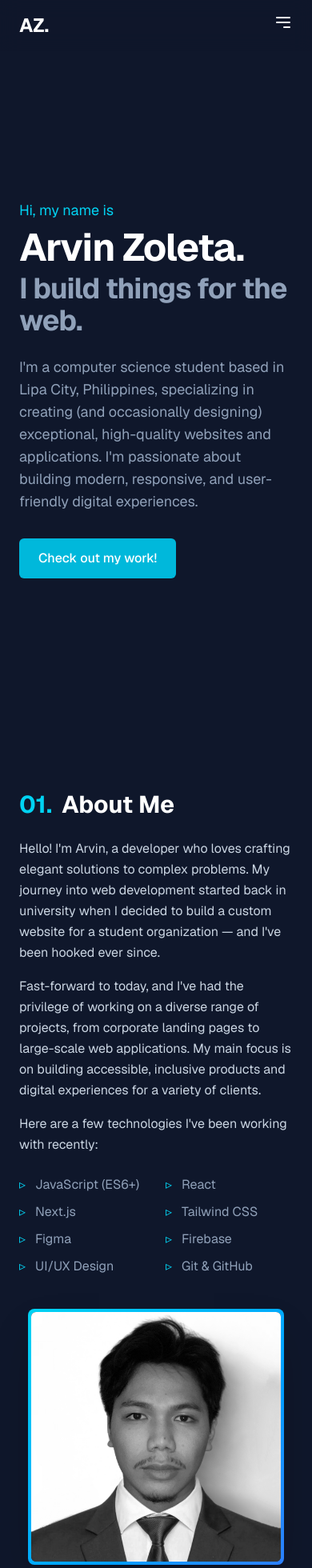
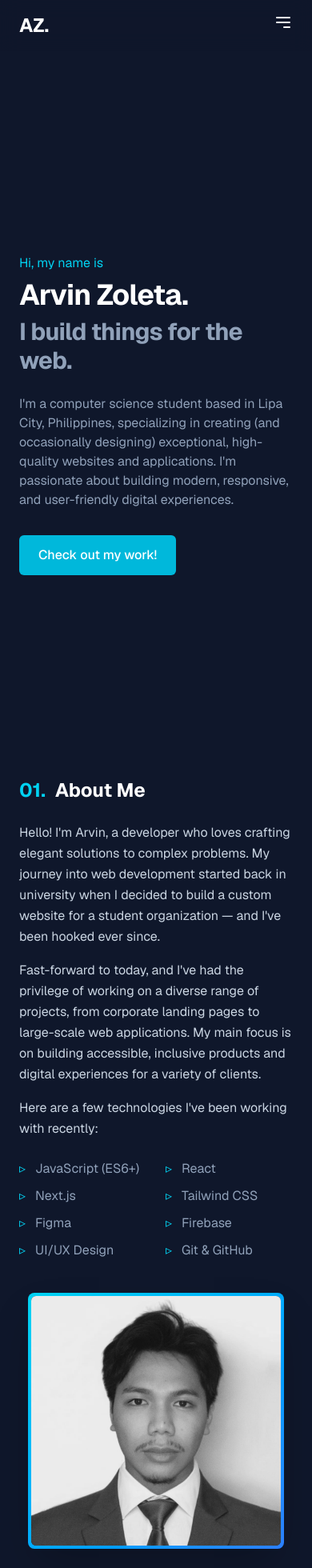
Before and after one commit to odiatob/Personal-Portfolio, a Next.js app: page / in a window 390 px wide. Shown: the top 1960 px of the page at 80% size. Built offline with nearby package versions, Linux system fonts and the light colour scheme.

Commit message:
Refactor code structure for improved readability and maintainability

```diff
--- a/src/app/screens/Homepage.js
+++ b/src/app/screens/Homepage.js
@@ -49,7 +49,7 @@ export default function Homepage() {
       description: "A real-time emergency alert and redirection system for DLSL students that notifies of ongoing emergencies everywhere except the login page, offering escalating information and contact links for location-specific assistance.",
       tech: ["Next.js", "React", "Tailwind CSS", "Supabase"],
       imageUrl:"/ST.png",
-      link: "https://safetag-h39z.vercel.app/"
+      link: "https://safetag-rose.vercel.app/"
     },
     {
       title: "Job Finder from API data (Mobile App)",
@@ -101,11 +101,11 @@ export default function Homepage() {
         </nav>
         {/* Mobile Menu */}
         {isMenuOpen && (
-          <div className="md:hidden bg-slate-800">
-            <div className="px-2 pt-2 pb-3 space-y-1 sm:px-3 flex flex-col items-center">
-              <a href="#about" className="block px-3 py-2 rounded-md text-base font-medium hover:text-cyan-400" onClick={() => setIsMenuOpen(false)}>About</a>
-              <a href="#projects" className="block px-3 py-2 rounded-md text-base font-medium hover:text-cyan-400" onClick={() => setIsMenuOpen(false)}>Projects</a>
-              <a href="#contact" className="block px-3 py-2 rounded-md text-base font-medium hover:text-cyan-400" onClick={() => setIsMenuOpen(false)}>Contact</a>
+          <div className="md:hidden absolute top-full left-0 w-full bg-slate-900/95 backdrop-blur-md border-b border-slate-800 shadow-xl">
+            <div className="px-6 py-8 space-y-6 flex flex-col items-center">
+              <a href="#about" className="text-lg font-medium text-slate-300 hover:text-cyan-400 transition-colors" onClick={() => setIsMenuOpen(false)}>About</a>
+              <a href="#projects" className="text-lg font-medium text-slate-300 hover:text-cyan-400 transition-colors" onClick={() => setIsMenuOpen(false)}>Projects</a>
+              <a href="#contact" className="text-lg font-medium text-slate-300 hover:text-cyan-400 transition-colors" onClick={() => setIsMenuOpen(false)}>Contact</a>
             </div>
           </div>
         )}
@@ -113,12 +113,12 @@ export default function Homepage() {
 
       <main className="container mx-auto px-6">
         {/* --- Hero Section --- */}
-        <section id="hero" className="min-h-screen flex items-center">
+        <section id="hero" className="min-h-screen flex items-center pt-16 md:pt-0">
           <div className="max-w-3xl">
-            <p className="text-cyan-400 text-lg mb-2">Hi, my name is</p>
-            <h1 className="text-5xl md:text-7xl font-bold text-white tracking-tight">Arvin Zoleta.</h1>
-            <h2 className="text-4xl md:text-6xl font-bold text-slate-400 mt-2 tracking-tight">I build things for the web.</h2>
-            <p className="mt-6 text-lg text-slate-400">
+            <p className="text-cyan-400 text-base md:text-lg mb-2">Hi, my name is</p>
+            <h1 className="text-4xl sm:text-5xl md:text-7xl font-bold text-white tracking-tight">Arvin Zoleta.</h1>
+            <h2 className="text-3xl sm:text-4xl md:text-6xl font-bold text-slate-400 mt-2 tracking-tight">I build things for the web.</h2>
+            <p className="mt-6 text-base md:text-lg text-slate-400">
               I'm a computer science student based in Lipa City, Philippines, specializing in creating (and occasionally designing) exceptional, high-quality websites and applications. I'm passionate about building modern, responsive, and user-friendly digital experiences.
             </p>
             <a href="#projects" className="inline-block mt-8 bg-cyan-500 hover:bg-cyan-600 text-white font-medium py-3 px-6 rounded-md transition-all duration-300 transform hover:scale-105">
@@ -128,10 +128,10 @@ export default function Homepage() {
         </section>
 
         {/* --- About Section --- */}
-        <section id="about" className="py-20 md:py-32">
+        <section id="about" className="py-16 md:py-32">
           <div className="grid grid-cols-1 md:grid-cols-5 gap-10 md:gap-16 items-center">
             <div className="md:col-span-3">
-              <h2 className="text-3xl font-bold text-white mb-6 flex items-center">
+              <h2 className="text-2xl md:text-3xl font-bold text-white mb-6 flex items-center">
                 <span className="text-cyan-400 mr-3">01.</span> About Me
               </h2>
               <p className="mb-4">
@@ -155,8 +155,8 @@ export default function Homepage() {
               <div className="w-full max-w-xs mx-auto mb-14 p-1 bg-gradient-to-br from-cyan-400 to-blue-500 rounded-lg shadow-2xl transform transition-transform hover:scale-105 duration-500">
                 <div className="relative aspect-square bg-slate-800 rounded-md">
                   <Image
-                    src="/2x2.png"
-                    alt="A professional headshot of Arvin Zoleta"
+                    src="/22222x22222.jpg"
+                    alt="Arvin Zoleta"
                     fill
                     className="rounded-md object-cover grayscale hover:grayscale-0 transition-all duration-500"
                   />
@@ -167,8 +167,8 @@ export default function Homepage() {
         </section>
 
         {/* --- Projects Section --- */}
-        <section id="projects" className="py-20 md:py-32">
-          <h2 className="text-3xl font-bold text-white mb-12 text-center">
+        <section id="projects" className="py-16 md:py-32">
+          <h2 className="text-2xl md:text-3xl font-bold text-white mb-12 text-center">
              <span className="text-cyan-400">02.</span> Some Things I've Built
           </h2>
           <div className="grid grid-cols-1 md:grid-cols-2 lg:grid-cols-3 gap-8">
@@ -200,9 +200,9 @@ export default function Homepage() {
         </section>
 
         {/* --- Contact Section --- */}
-        <section id="contact" className="py-20 md:py-32 text-center">
-            <h2 className="text-2xl font-bold text-white mb-2"><span className="text-cyan-400">03.</span> What's Next?</h2>
-            <h3 className="text-5xl font-bold text-white mb-4">Get In Touch</h3>
+        <section id="contact" className="py-16 md:py-32 text-center">
+            <h2 className="text-xl md:text-2xl font-bold text-white mb-2"><span className="text-cyan-400">03.</span> What's Next?</h2>
+            <h3 className="text-4xl md:text-5xl font-bold text-white mb-4">Get In Touch</h3>
             <p className="max-w-xl mx-auto text-slate-400 mb-8">
                 I'm currently open to new opportunities and my inbox is always open. Whether you have a question, a project proposal, or just want to say hi, I'll get back to you!
             </p>
```
Also changed, not shown: public/22222X22222.jpg (added), public/2x2.png (deleted).
